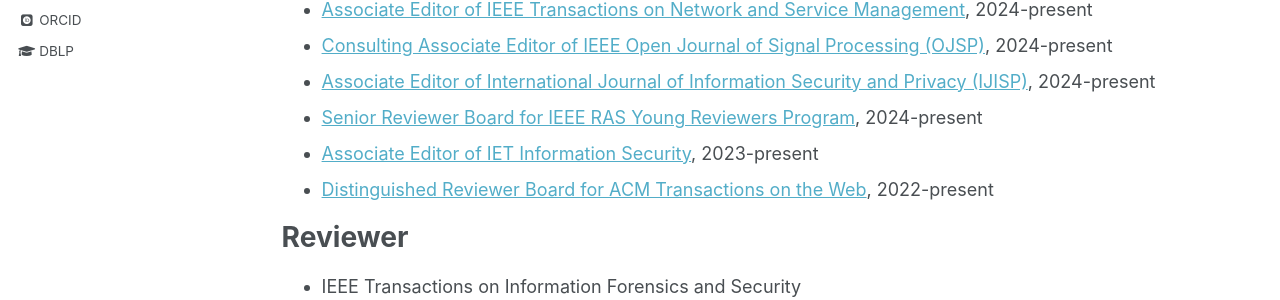
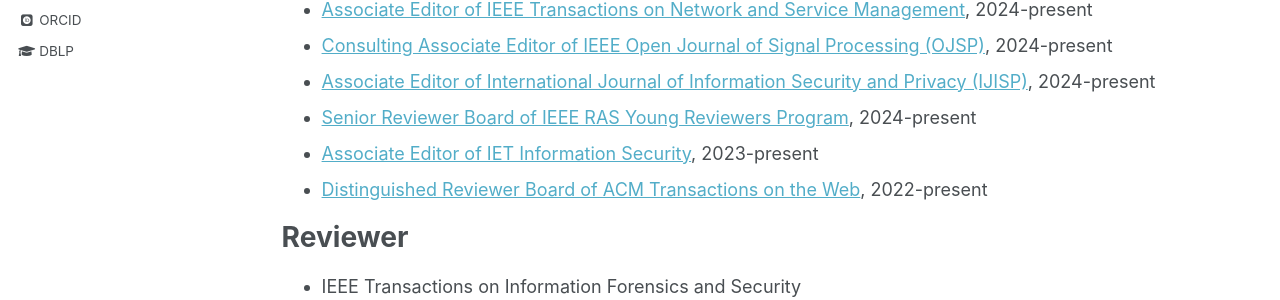
Before and after one commit to Guowen-xu/guowen-xu.github.io, a Jekyll site: the page built from _pages/services.md, in a window 1280 px wide and 1369 px high. Shown: the part 529-829 px from the top of the window. Built offline with Jekyll 4.4.1, drawn with Linux system fonts in a browser that asks for light colours; some web fonts are replaced.

Commit message:
Update services.md

```diff
--- a/_pages/services.md
+++ b/_pages/services.md
@@ -19,9 +19,9 @@ Editorial Board:
 * [Associate Editor of IEEE Transactions on Network and Service Management](https://www.comsoc.org/publications/journals/ieee-tnsm/ieee-transactions-network-and-service-management-editorial-board), 2024-present
 * [Consulting Associate Editor of IEEE Open Journal of Signal Processing (OJSP)](https://signalprocessingsociety.org/publications-resources/ieee-open-journal-signal-processing/advisoryeditorial-board), 2024-present
 * [Associate Editor of International Journal of Information Security and Privacy (IJISP)](https://www.igi-global.com/journals/open-access/reviewers/international-journal-information-security-privacy/1096), 2024-present
-* [Senior Reviewer Board for IEEE RAS Young Reviewers Program](https://www.ieee-ras.org/students/young-reviewers-program), 2024-present
+* [Senior Reviewer Board of IEEE RAS Young Reviewers Program](https://www.ieee-ras.org/students/young-reviewers-program), 2024-present
 * [Associate Editor of IET Information Security](https://www.hindawi.com/journals/ietis/editors/), 2023-present
-* [Distinguished Reviewer Board for ACM Transactions on the Web](https://dl.acm.org/journal/tweb), 2022-present
+* [Distinguished Reviewer Board of ACM Transactions on the Web](https://dl.acm.org/journal/tweb), 2022-present
 
 Reviewer
 ======
```
